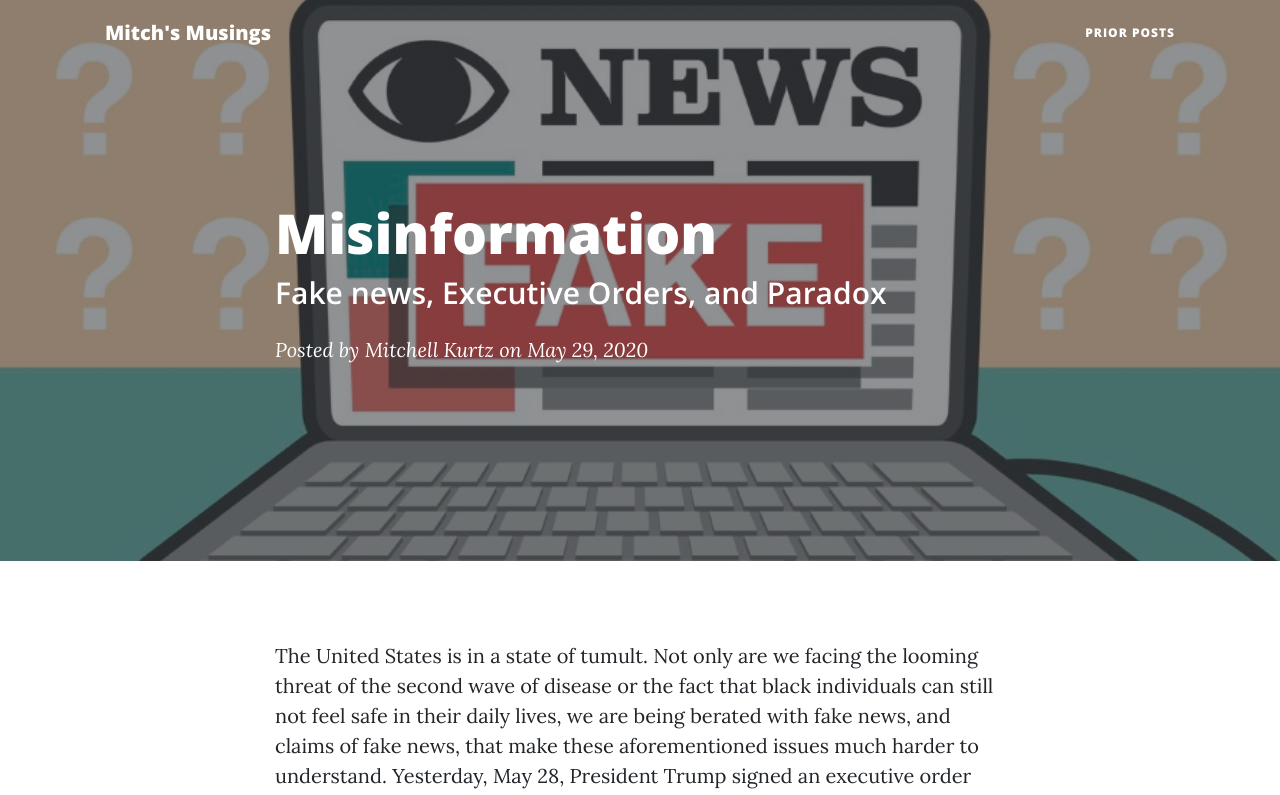
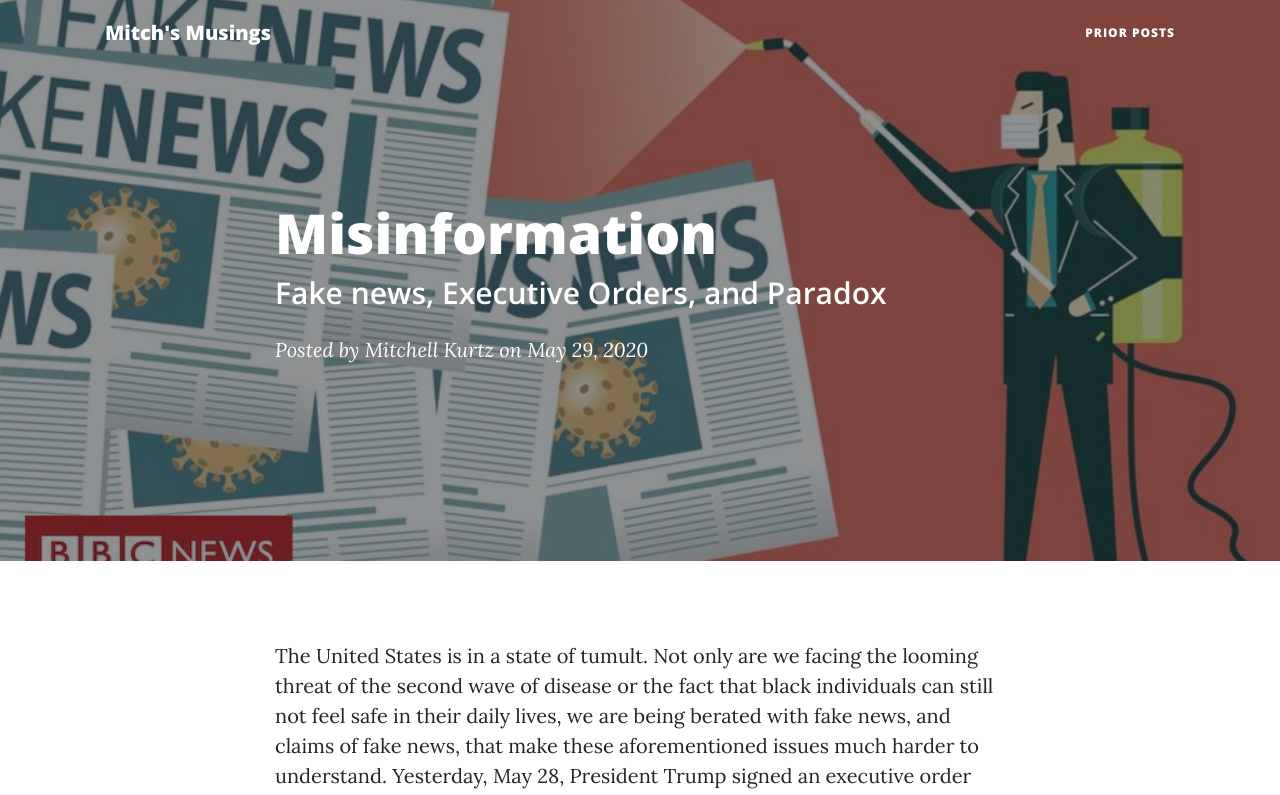
Before and after one commit to mitchkurtz123/mitchkurtz123.github.io, a website: page Fake News.html in a window 1280 px wide. Shown: the top 795 px of the page. Drawn offline with nearby package versions, Linux system fonts and the light colour scheme.

Commit message:
misinfo3

```diff
--- a/Fake News.html
+++ b/Fake News.html
@@ -57,7 +57,7 @@
 
 
   <!-- Page Header -->
-  <header class="masthead" style="background-image: url('img/fakenews2jpg.jpg')">
+  <header class="masthead" style="background-image: url('img/fakenews.jpg')">
     <div class="overlay"></div>
     <div class="container">
       <div class="row">
```
